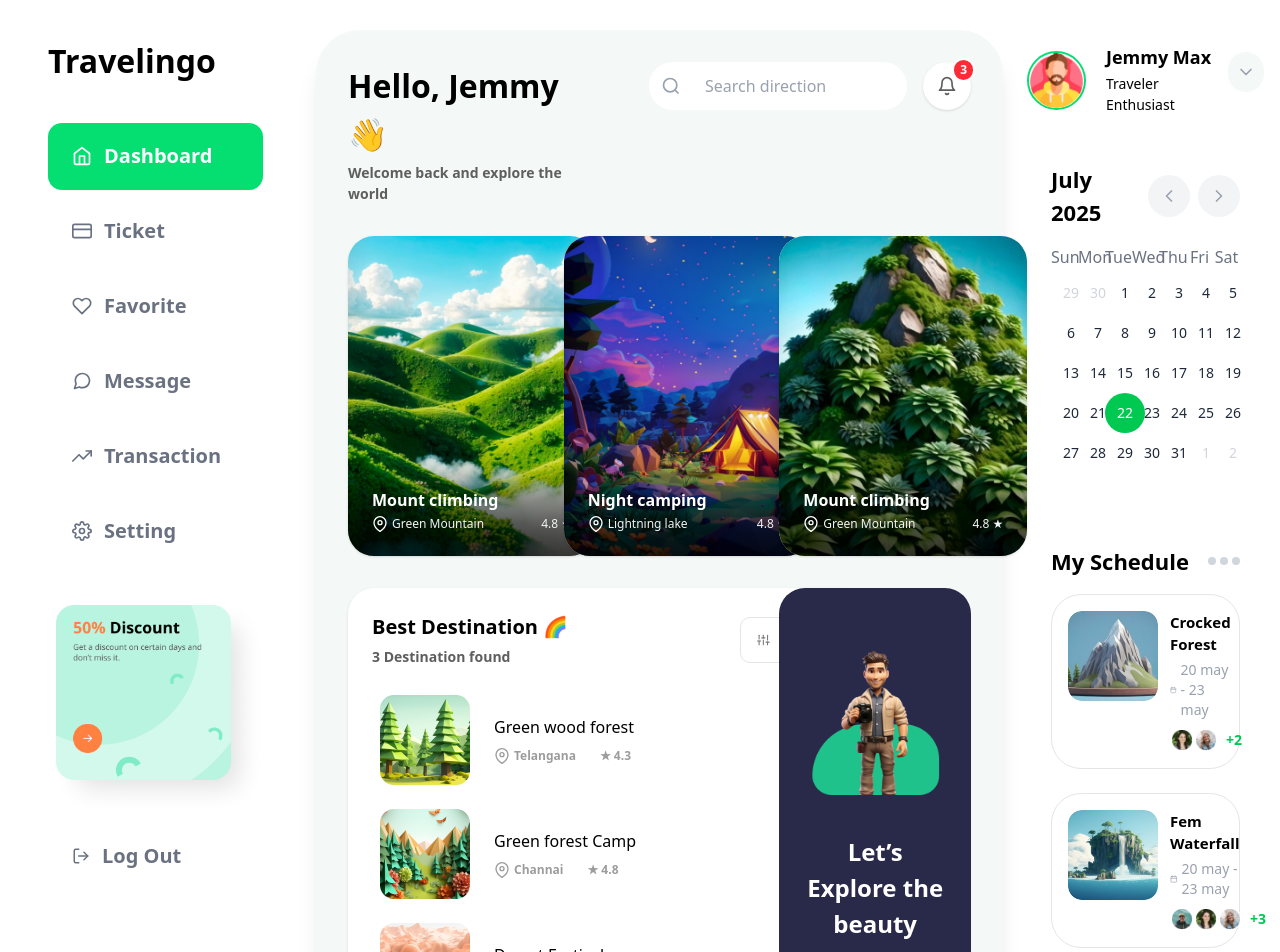
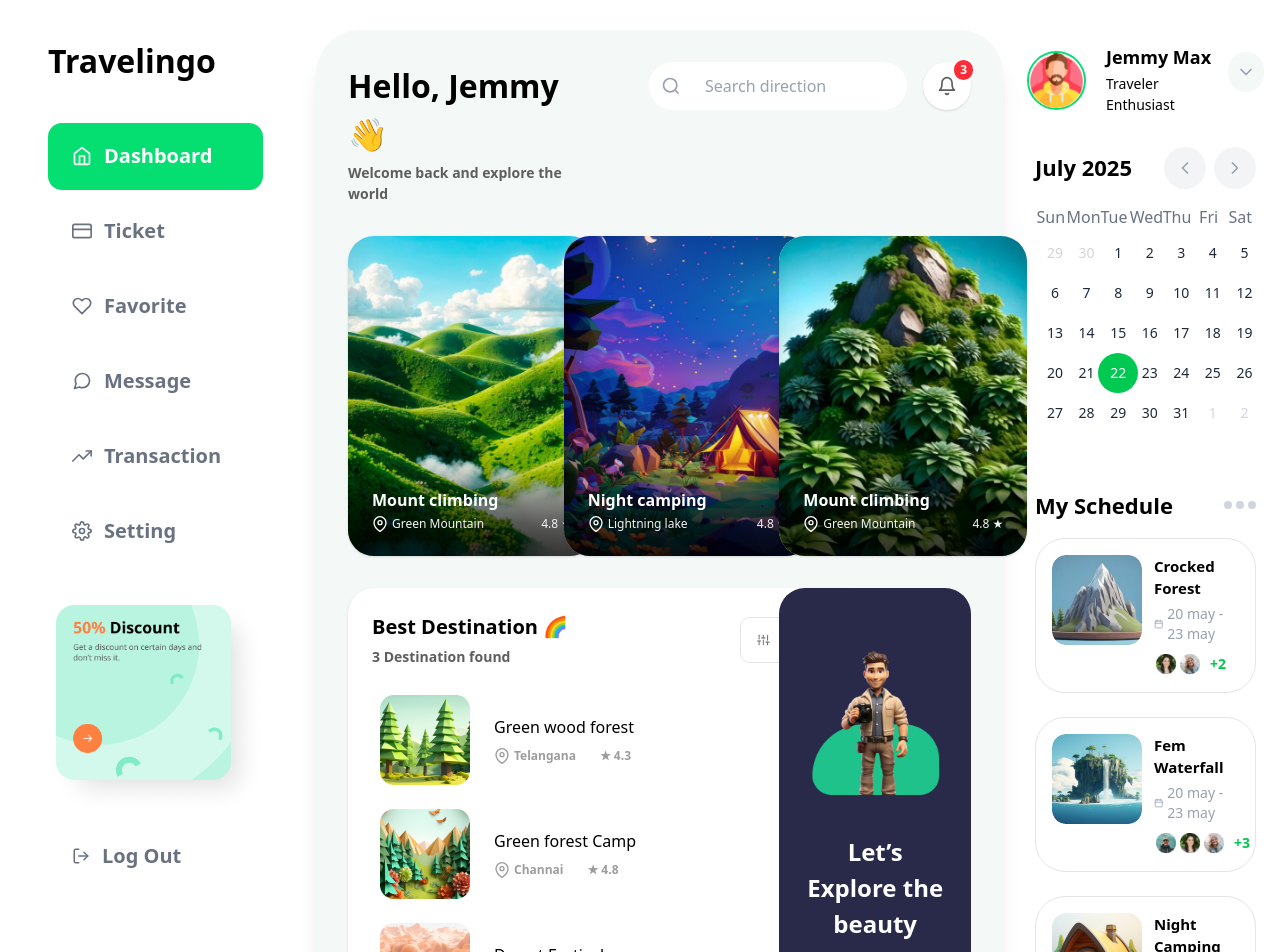
Before and after one commit to AsardeenAzees/Travelingo, a React (Vite) app: page / in a window 1280 px wide. Shown: the top 952 px of the page. Built offline with nearby package versions, Linux system fonts and the light colour scheme.

Commit message:
allign css layots

```diff
--- a/src/components/Calendar.jsx
+++ b/src/components/Calendar.jsx
@@ -100,7 +100,7 @@ export default function Calendar() {
   };
 
   return (
-    <div className="p-4 sm:p-6 w-full max-w-full sm:max-w-md mx-auto">
+    <div className="lg:p-2 p-4 sm:p-6 w-full max-w-full sm:max-w-md mx-auto">
       {renderHeader()}
       {renderDays()}
       {renderCells()}
--- a/src/components/Schedule.jsx
+++ b/src/components/Schedule.jsx
@@ -36,7 +36,7 @@ const scheduleList = [
 
 export default function Schedule() {
   return (
-    <div className="p-6 w-full">
+    <div className="pl-2 pr-2 pt-6 pb-6 w-full">
       <div className="flex justify-between items-center mb-4">
         <h3 className="text-[22px] font-semibold">My Schedule</h3>
         <div className="flex space-x-1">
```
